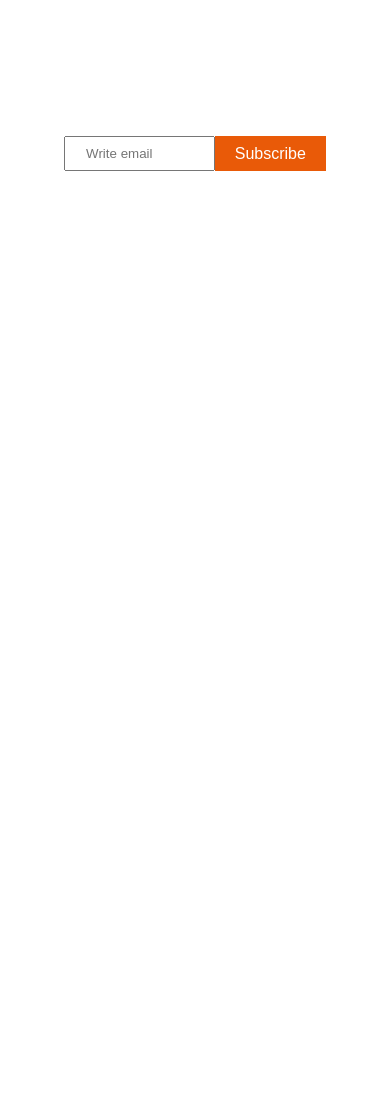
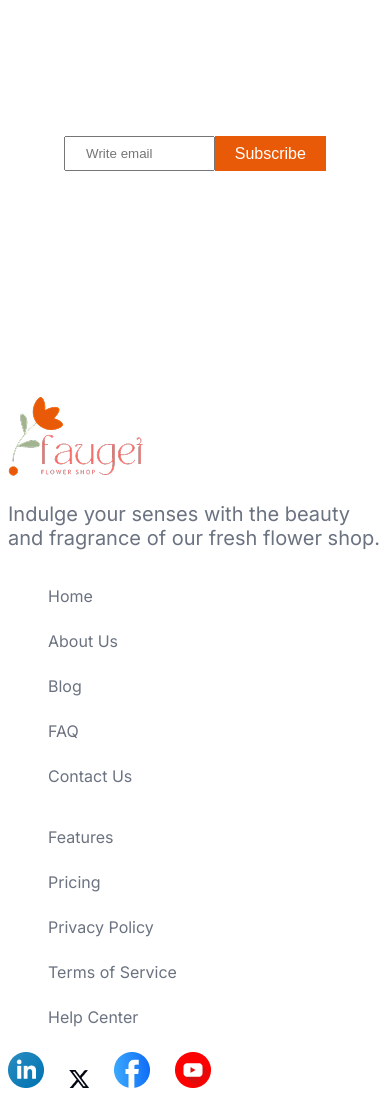
Before and after one commit to JannatulNaima1278/web-responsive-flowers, a plain HTML site: page index.html in a window 390 px wide. Shown: the part 5012-6112 px from the top of the page. Before the commit the page ends 5285 px from the top, so only its background shows below. Drawn offline with Linux system fonts and the light colour scheme.

Commit message:
added responsive footer

```diff
--- a/index.html
+++ b/index.html
@@ -136,8 +136,35 @@
            </section>
            <!-- join section end -->
     </main>
-    <footer>
-
+    <footer class="inter-normal">
+       <div class="footer-main">
+        <img src="./assets/logo.png" alt="">
+        <p class="footer-color font-size">Indulge your senses with the beauty <br> and fragrance of our fresh flower shop. </p>
+       </div>
+       <div class="footer-list">
+        <ul class="footer-color">
+            <li>Home</li>
+            <li>About Us</li>
+            <li>Blog</li>
+            <li>FAQ</li>
+            <li>Contact Us</li>
+        </ul>
+       </div>
+       <div class="footer-list">
+        <ul class="footer-color">
+            <li>Features</li>
+            <li>Pricing</li>
+            <li>Privacy Policy</li>
+            <li>Terms of Service</li>
+            <li>Help Center</li>
+        </ul>
+       </div>
+       <div class="footer-logos">
+        <img src="./assets/icon-linkedin.png" alt="">
+        <img src="./assets/icon-twitter.png" alt="">
+        <img src="./assets/icon-facebook.png" alt="">
+        <img src="./assets/icon-youtube.png" alt="">
+       </div>
     </footer>
 </body>
 </html>
--- a/styles/styles.css
+++ b/styles/styles.css
@@ -293,7 +293,32 @@ nav{
     width: 70%;
 }
 
+/* footer section styles */
 
+.footer-list ul{
+    list-style: none;
+}
+
+.footer-list ul li{
+    margin-bottom: 25px;
+}
+
+.footer-logos img{
+    margin-right: 20px;
+}
+
+footer{
+    max-width: 1440px;
+    margin: 0 auto;
+    display: flex;
+    justify-content: space-around;
+    align-items: center;
+    margin-top: 130px;
+}
+
+.footer-color{
+    color: rgba(107, 114, 128, 1);
+}
 
 /* Responsive small device */
 
@@ -387,4 +412,10 @@ nav{
     .join-form button{
         padding: 8px 20px;
     }
+
+    footer{
+        flex-direction: column;
+        justify-content: flex-start;
+        align-items: start;
+    }
 }
```
